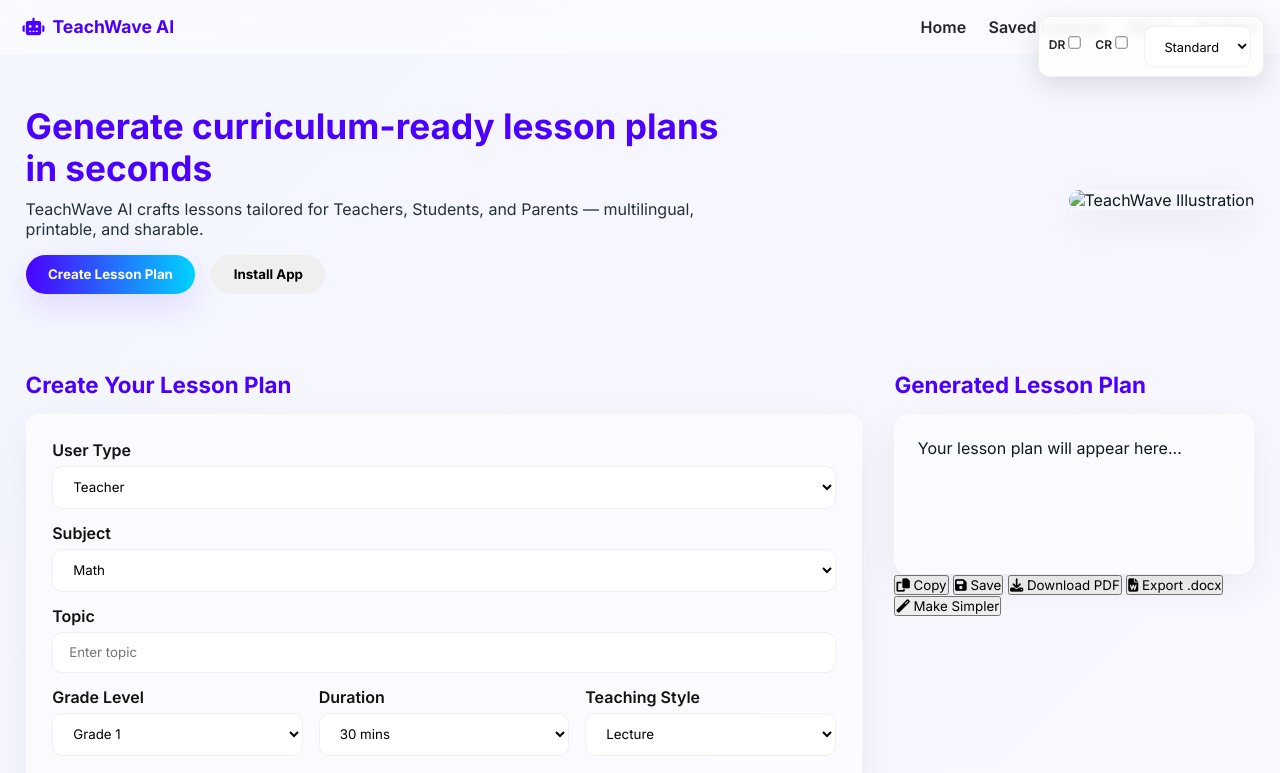
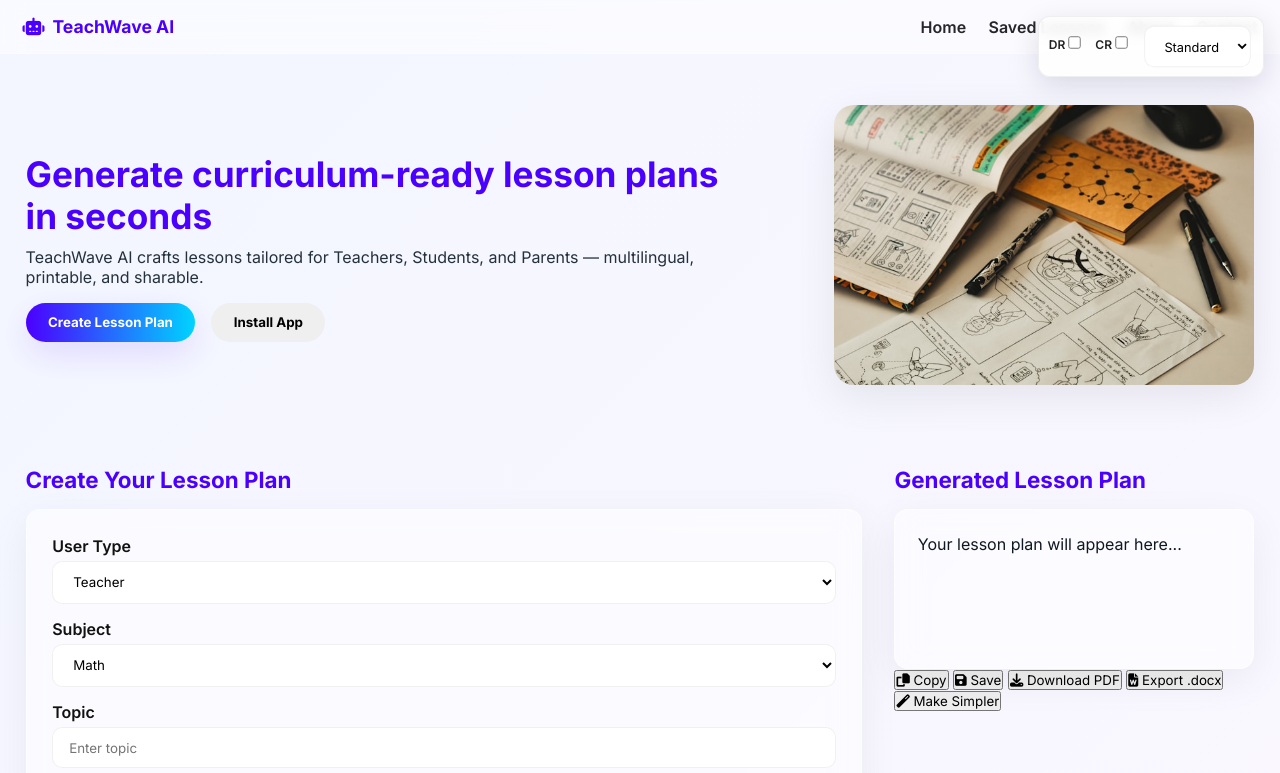
Before and after one commit to danieldave/Teach-Wave-AI, a plain HTML site: page index.html in a window 1280 px wide. Shown: the top 773 px of the page. Drawn offline with nearby package versions, Linux system fonts and the light colour scheme; no server answers.

Commit message:
Hero Image Fixed

```diff
--- a/index.html
+++ b/index.html
@@ -39,7 +39,7 @@
   </div>
 
   <div class="hero-image">
-    <img src="images/hero.jng" alt="TeachWave Illustration" class="hero-img" />
+    <img src="images/hero.jpg" alt="TeachWave Illustration" class="hero-img" />
   </div>
 </section>
 
```
